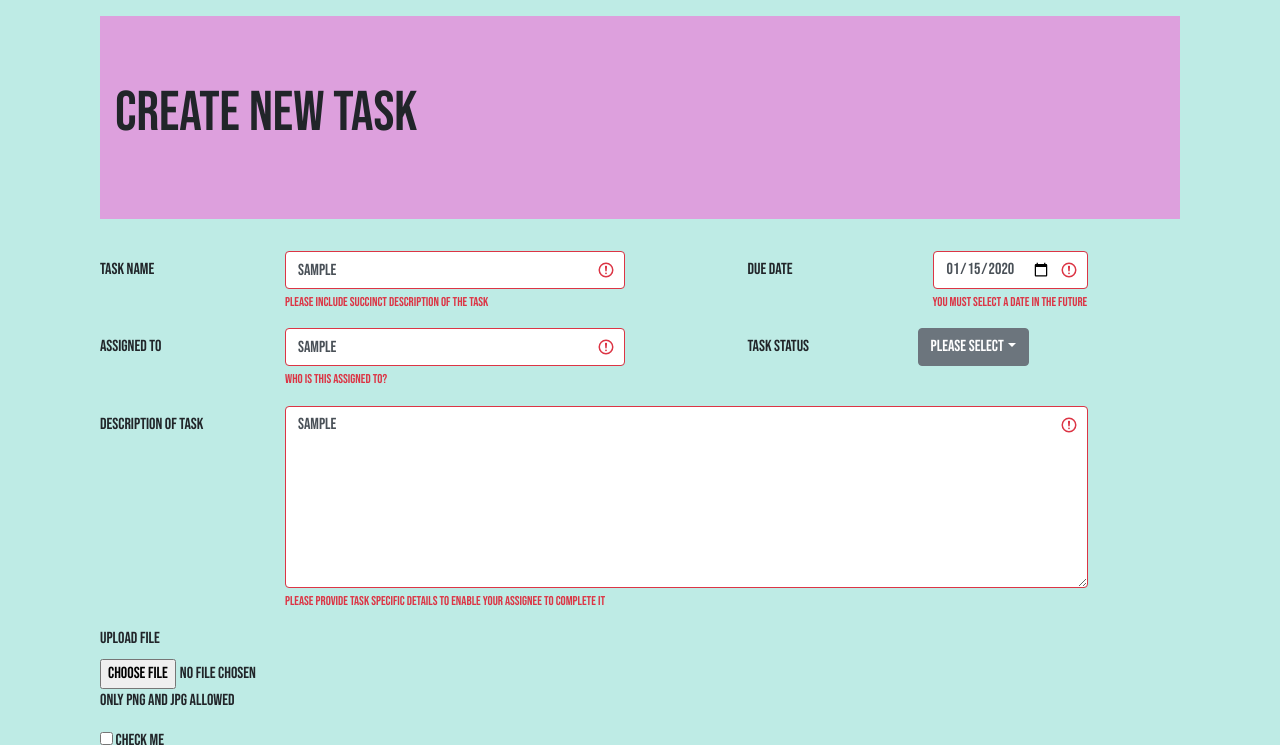
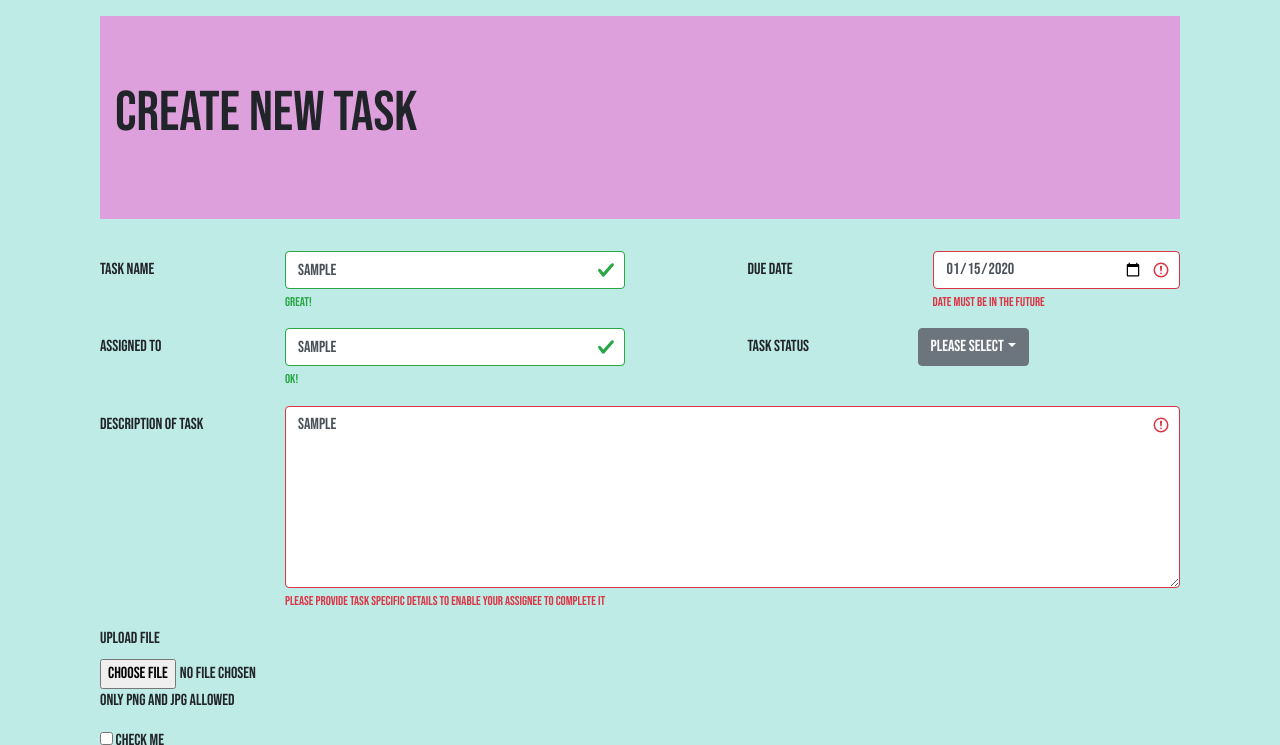
Before and after one commit to martink114/project-1, a plain HTML site: page index.html in a window 1280 px wide. Both pictures are taken after typing "Sample", "2020-01-15", "Sample", "Sample" into the empty fields and a click on the button "Submit". Shown: the part 742-1487 px from the top of the page. Drawn offline with nearby package versions, Linux system fonts and the light colour scheme.

Commit message:
fixed validation codes & IDs

```diff
--- a/index.html
+++ b/index.html
@@ -119,11 +119,11 @@
                   </div>
               </div>
               <!---->
-              <form id="form-validate" novalidation>
+              <form id="newTaskForm" novalidation>
                   <div class="form-group row">
-                      <label class="col-sm-2 col-form-label" for="task-name">Task Name</label>
+                      <label class="col-sm-2 col-form-label" for="newTaskNameInput">Task Name</label>
                           <div class="col-sm-4">
-                              <input type="text" class="form-control" id="form-validate-task-name" placeholder="Example: Fix links">
+                              <input type="text" class="form-control" id="newTaskNameInput" placeholder="Example: Fix links">
 
                               <div class="valid-feedback"> Great!</div>
                               <div class="invalid-feedback"> Please include succinct description of the task </div>
@@ -131,20 +131,18 @@
                           <!---->
 
 
-
-                      <label class="offset-sm-1 col-sm-2 col-form-label" for="due-date">Due Date</label>
-                          <div class="col-sm-2">
-                              <input type="date" class="form-control" id="form-validate-due-date">
-
-                              <div class="valid-feedback"> OK!</div>
-                              <div class="invalid-feedback"> You must select a date in the future</div>
+                      <label class="offset-sm-1 col-sm-2 col-form-label" for="newTaskDueDate">Due Date</label>
+                          <div class="col-sm-3">
+                              <input type="date" class="form-control" id="newTaskDueDate">
+                              <div class="valid-feedback">OK!</div>
+                              <div class="invalid-feedback">Date must be in the future</div>
                           </div>
                   </div>
 
                   <div class="form-group row">
-                      <label class="col-sm-2 col-form-label" for="assigned-to">Assigned To</label>
+                      <label class="col-sm-2 col-form-label" for="newTaskAssignedTo">Assigned To</label>
                           <div class="col-sm-4">
-                              <input type="text" class="form-control" id="form-validate-assignee" placeholder="Nomimate Team Member">
+                              <input type="text" class="form-control" id="newTaskAssignedTo" placeholder="Nomimate Team Member">
                               <div class="valid-feedback">OK!</div>
                               <div class="invalid-feedback">Who is this assigned to?</div>
                           </div>
@@ -162,7 +160,7 @@
 
                       <label class="offset-sm-1 col-sm-2 col-form-label" for="Status">Task Status</label>
                           <div class="dropdown">
-                              <button class="btn btn-secondary dropdown-toggle" type="button" id="task-status" data-toggle="dropdown" aria-haspopup="true" aria-expanded="false">Please Select</button>
+                              <button class="btn btn-secondary dropdown-toggle" type="button" id="newTaskStatus" data-toggle="dropdown" aria-haspopup="true" aria-expanded="false">Please Select</button>
                               <div class="dropdown-menu" aria-labelledby="task-status">
                                   <button class="dropdown-item" type="button">New (to-do)</button>
                                   <button class="dropdown-item" type="button">In Progress</button>
@@ -173,9 +171,9 @@
                   </div>
 
                   <div class="form-group row">
-                      <label class="col-sm-2 col-form-label" for="task-description">Description of Task</label>
-                      <div class="col-sm-9">
-                      <textarea class="form-control" id="form-validate-task-description" rows="7" placeholder="Include any specific instructions or task requirements here"></textarea>
+                      <label class="col-sm-2 col-form-label" for="newTaskDescription">Description of Task</label>
+                      <div class="col-sm-10">
+                      <textarea class="form-control" id="newTaskDescription" rows="7" placeholder="Include any specific instructions or task requirements here"></textarea>
                       <div class="valid-feedback"> Great!</div>
                       <div class="invalid-feedback"> Please provide task specific details to enable your assignee to complete it</div>
                   </div>
--- a/js/index.js
+++ b/js/index.js
@@ -2,69 +2,69 @@
 // Use bootstrap validation: https://getbootstrap.com/docs/4.5/components/forms/#server-side
 
 
-const formValidate = document.querySelector('#form-validate');
-const formValidateTaskName = document.querySelector('#form-validate-task-name');
-const formValidateDueDate = document.querySelector('input[type="date"]');
-const formValidateAssignee = document.querySelector('#form-validate-assignee');
-const formValidateDescription = document.querySelector('#form-validate-task-description');
+const newTaskForm = document.querySelector('#newTaskForm');
+const newTaskNameInput = document.querySelector('#newTaskNameInput');
+const newTaskDueDate = document.querySelector('#newTaskDueDate');
+const newTaskAssignedTo = document.querySelector('#newTaskAssignedTo');
+const newTaskDescription = document.querySelector('#newTaskDescription');
 
 
-//////////////////////////////////___VALIDATION CODES___////////////////////////////////////
-formValidate.addEventListener('submit', (event) => {
+//////////////////___VALIDATION CODES___/////////////////////
+newTaskForm.addEventListener('submit', (event) => {
     event.preventDefault();
 
-    if (formValidateTaskName.value.length > 7 && formValidateTaskName.value.length <=80) {
-        formValidateTaskName.classList.add('is-valid');
-        formValidateTaskName.classList.remove('is-invalid');
+    if (newTaskNameInput.value.length > 5 && newTaskNameInput.value.length <=80) {
+        newTaskNameInput.classList.add('is-valid');
+        newTaskNameInput.classList.remove('is-invalid');
     } else {
-        formValidateTaskName.classList.add('is-invalid');
-        formValidateTaskName.classList.remove('is-valid');
+        newTaskNameInput.classList.add('is-invalid');
+        newTaskNameInput.classList.remove('is-valid');
     }
 });
 
 
-//VALIDATION FOR DATE PICKER NEEDS TO BE FIXED
 const today = new Date();
+today.setUTCHours(0,0,0,0);
 
-formValidate.addEventListener('submit', (event) => {
+newTaskForm.addEventListener('submit', (event) => {
     event.preventDefault();
 
-    if (formValidateDueDate > today) {
-        formValidateDueDate.classList.add('is-valid');
-        formValidateDueDate.classList.remove('is-invalid');
+    if (newTaskDueDate.valueAsNumber < today.getTime() || newTaskDueDate.value == 0) {
+        newTaskDueDate.classList.remove('is-valid');
+        newTaskDueDate.classList.add('is-invalid');
+
     } else {
-        formValidateDueDate.classList.add('is-invalid');
-        formValidateDueDate.classList.remove('is-valid');
+        newTaskDueDate.classList.add('is-valid');
+        newTaskDueDate.classList.remove('is-invalid');
     }
 });
 
 
-formValidate.addEventListener('submit', (event) => {
+newTaskForm.addEventListener('submit', (event) => {
     event.preventDefault();
 
-    if (formValidateAssignee.value.length > 7) {
-        formValidateAssignee.classList.add('is-valid');
-        formValidateAssignee.classList.remove('is-invalid');
+    if (newTaskAssignedTo.value.length > 2) {
+        newTaskAssignedTo.classList.add('is-valid');
+        newTaskAssignedTo.classList.remove('is-invalid');
     } else {
-        formValidateAssignee.classList.add('is-invalid');
-        formValidateAssignee.classList.remove('is-valid');
+        newTaskAssignedTo.classList.add('is-invalid');
+        newTaskAssignedTo.classList.remove('is-valid');
     }
 });
 
 
-formValidate.addEventListener('submit', (event) => {
+newTaskForm.addEventListener('submit', (event) => {
     event.preventDefault();
 
-    if (formValidateDescription.value.length > 15) {
-        formValidateDescription.classList.add('is-valid');
-        formValidateDescription.classList.remove('is-invalid');
+    if (newTaskDescription.value.length > 10) {
+        newTaskDescription.classList.add('is-valid');
+        newTaskDescription.classList.remove('is-invalid');
     } else {
-        formValidateDescription.classList.add('is-invalid');
-        formValidateDescription.classList.remove('is-valid');
+        newTaskDescription.classList.add('is-invalid');
+        newTaskDescription.classList.remove('is-valid');
     }
 });
-
-/////////////////////////////VALIDATION CODES END/////////////////////////
+//////////////////VALIDATION CODES END///////////////////////
 
 
 const task1 = new TaskManager();
```
